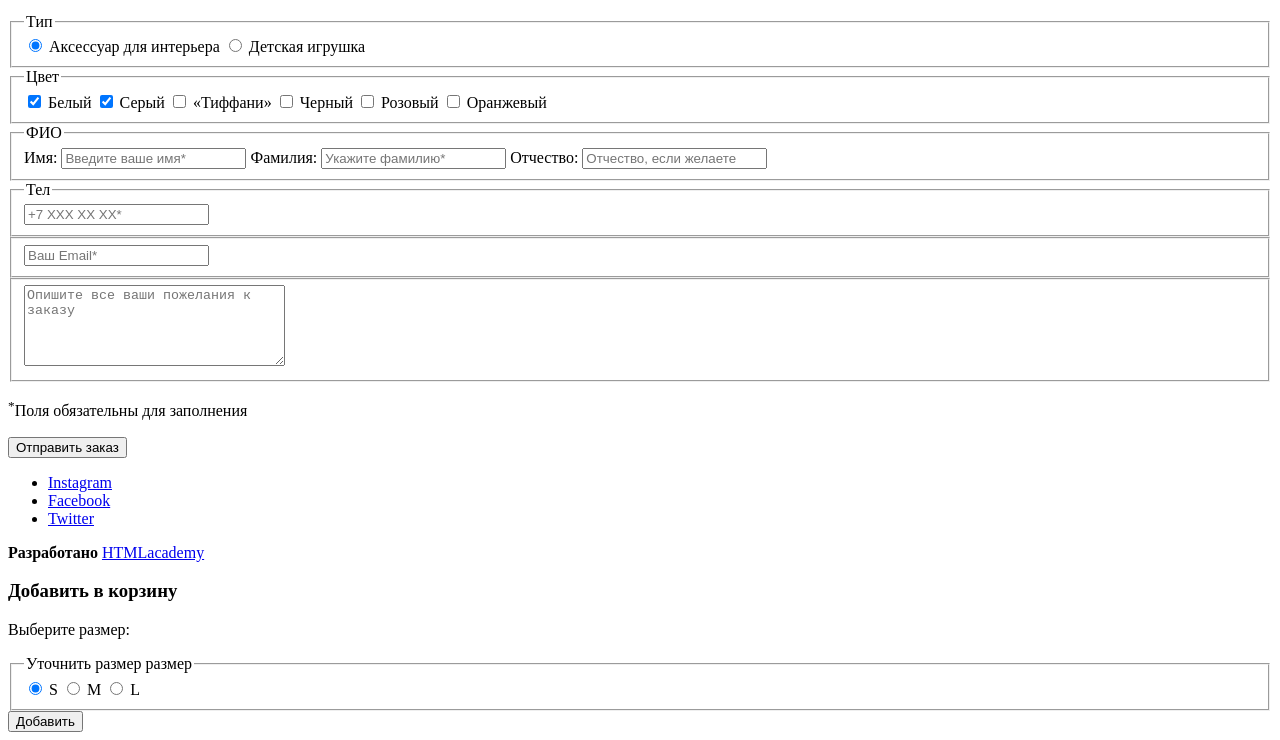
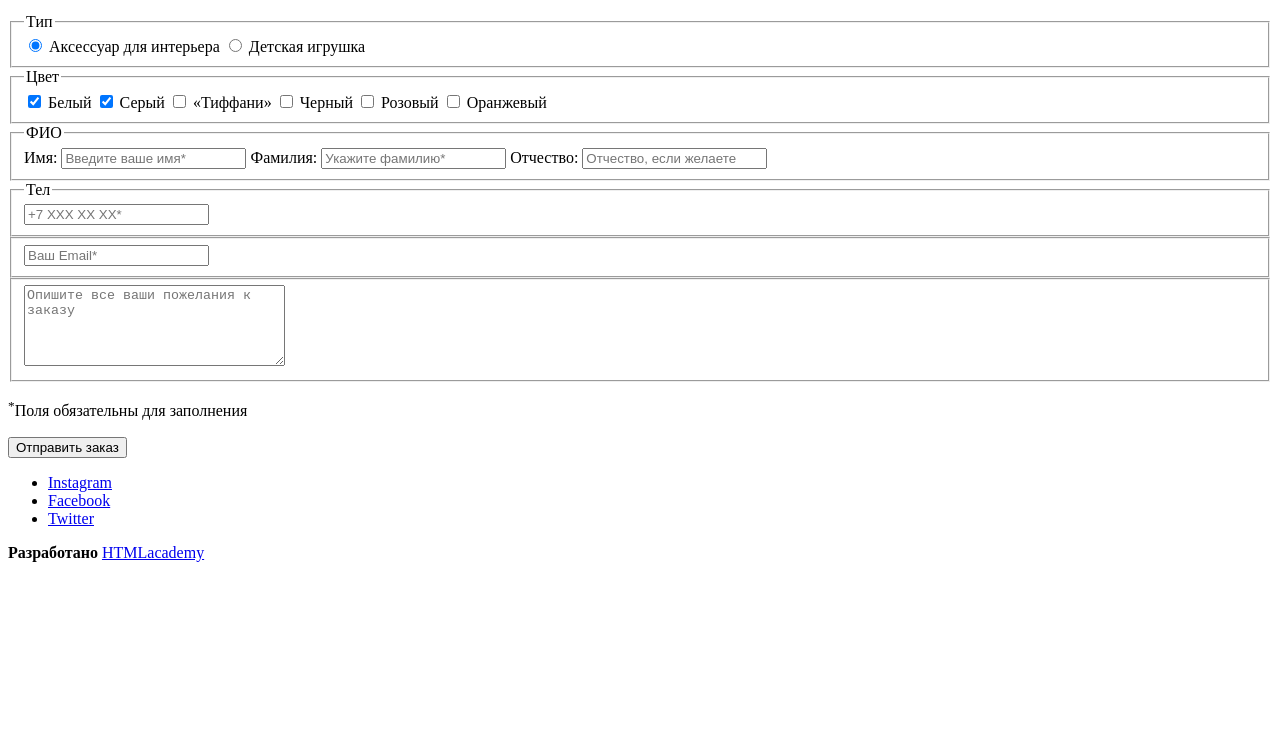
Before and after one commit to AndrejMaier/53732-mishka, a website: page source/form.html in a window 1280 px wide. Shown: the part 276-1016 px from the top of the page. After the commit the page ends 846 px from the top, so only its background shows below. Drawn offline with Linux system fonts and the light colour scheme.

```diff
--- a/source/form.html
+++ b/source/form.html
@@ -92,29 +92,5 @@
         <a class="developers__link developer__link--htmlacademy" href="https://htmlacademy.ru/intensive/adaptive">HTMLacademy</a>
       </section>
     </footer>
-    <section class="modal modal-cart">
-      <h3 class="modal-cart__title">Добавить в корзину</h3>
-      <p class="modal-cart__text">Выберите размер:</p>
-      <form class="form" action="https://echo.htmlacademy.ru" method="post">
-        <fieldset class="form__item form__item--modal">
-          <legend>Уточнить размер размер</legend>
-          <input type="radio" name="size" value="S" id="size-s" checked>
-          <label for="size-s">S</label>
-          <input type="radio" name="size" value="M" id="size-m">
-          <label for="size-m">M</label>
-          <input type="radio" name="size" value="L" id="size-l">
-          <label for="size-l">L</label>
-        </fieldset>
-        <input class="button button--green" type="submit" value="Добавить">
-      </form>
-<!--
-      <ul class="size-list">
-        <li class="size-list__item">S</li>
-        <li class="size-list__item">M</li>
-        <li class="size-list__item">L</li>
-      </ul>
-      <a href="cart.html" class="button button--green">Добавить</a>
--->
-    </section>
   </body>
 </html>
```
Also changed, not shown: source/catalog.html (+13 -6 lines).
